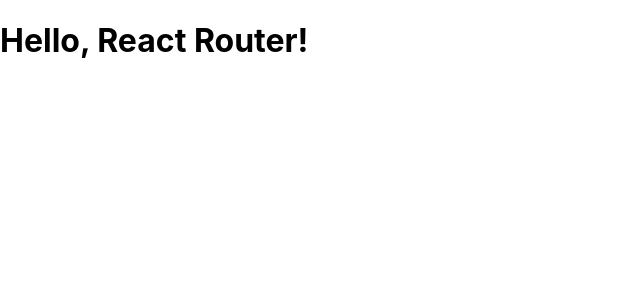
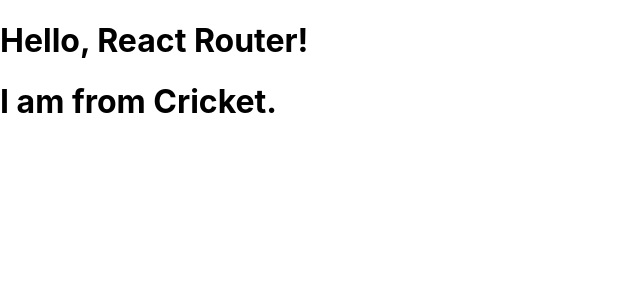
Before and after one commit to Rafi5734/Bet-website, a React (Create React App) app: page /cricket in a window 1280 px wide. Shown: the top 300 px of the page, without its empty margins (0-640 px from the left). Built offline with nearby package versions, Linux system fonts and the light colour scheme.

Commit message:
cricket link done

```diff
--- a/src/App.js
+++ b/src/App.js
@@ -1,6 +1,7 @@
 import './App.css';
 import { BrowserRouter, Routes, Route } from "react-router-dom";
 import AdminHomePage from './Components/AdminHomePage/AdminHomePage';
+import Cricket from "./Components/Cricket/Cricket";
 
 function App() {
   return (
@@ -10,6 +11,7 @@
           <h1>Hello, React Router!</h1>
           <Routes>
             <Route path="/" element={<AdminHomePage />} />
+            <Route path="cricket" element={<Cricket />} />
           </Routes>
         </div>
       </BrowserRouter>
--- a/src/Components/AdminHomePage/AdminHomePage.js
+++ b/src/Components/AdminHomePage/AdminHomePage.js
@@ -22,7 +22,7 @@
 import AccordionSummary from "@material-ui/core/AccordionSummary";
 import AccordionDetails from "@material-ui/core/AccordionDetails";
 import ExpandMoreIcon from "@material-ui/icons/ExpandMore";
-import { Link } from "@material-ui/core";
+import { Link } from "react-router-dom";
 
 const drawerWidth = 240;
 
@@ -287,7 +287,13 @@
               <Typography className={classes.heading}>Matches</Typography>
             </AccordionSummary>
             <AccordionDetails>
-              <Typography>Lorem</Typography>
+              <Link to="">Matches Create</Link>
+            </AccordionDetails>
+            <AccordionDetails>
+              <Link to="/cricket">Cricket</Link>
+            </AccordionDetails>
+            <AccordionDetails>
+              <Link to="">Football</Link>
             </AccordionDetails>
           </Accordion>
           <Accordion>
--- /dev/null
+++ b/src/Components/Cricket/Cricket.js
@@ -0,0 +1,11 @@
+import React from 'react';
+import "./cricket.css"
+const Cricket = () => {
+    return (
+        <div>
+            <h1>I am from Cricket.</h1>
+        </div>
+    );
+};
+
+export default Cricket;
```
Also changed, not shown: src/Components/Cricket/cricket.css (added).
